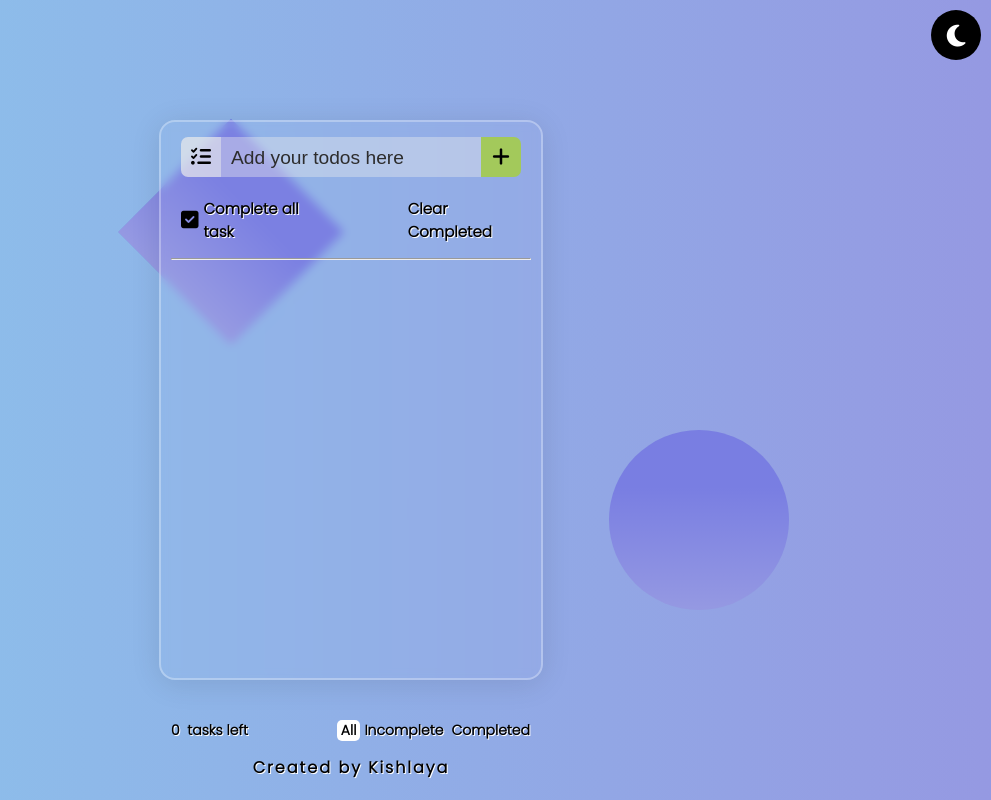
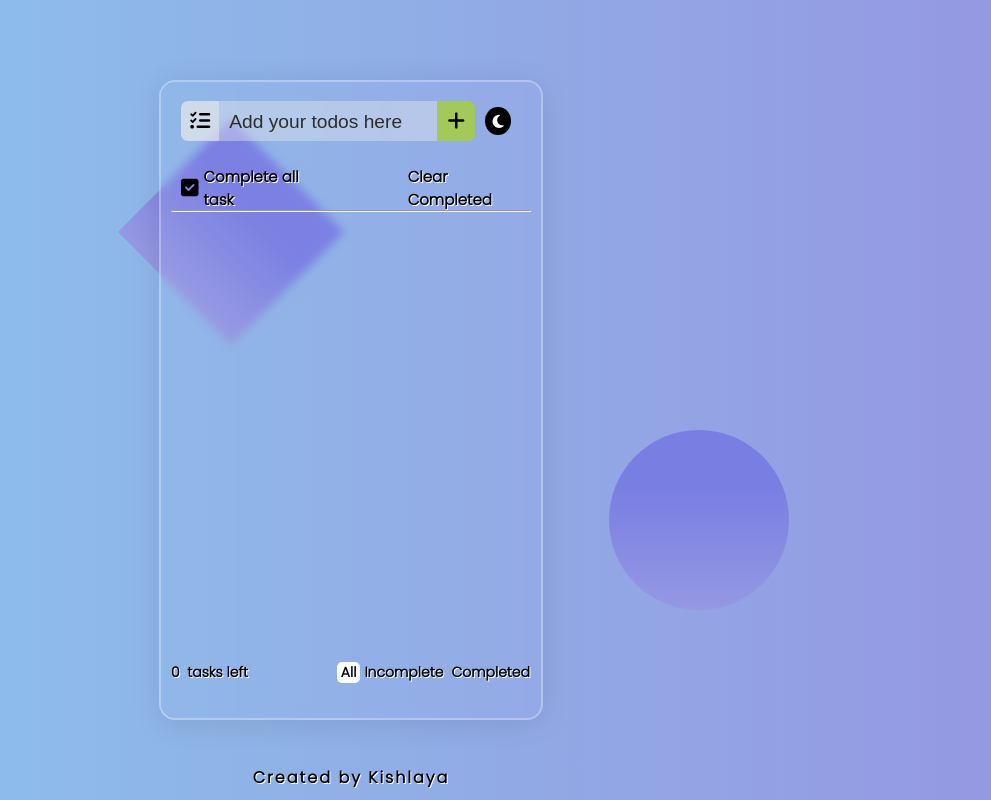
Before and after one commit to Kishlaya1999/To-Do-List-Using-local-storage, a plain HTML site: page index.html in a window 1280 px wide. Shown: the whole page, without its empty margins (289-1280 px from the left). Drawn offline with Linux system fonts and the light colour scheme.

Commit message:
Theme button position changed

```diff
--- a/index.html
+++ b/index.html
@@ -22,7 +22,6 @@
 
      <div class="box1"></div>
      <div class="box2"></div>
-     <div id="themeButton"><i class="fa-solid fa-moon"></i></div>
      <!-- <div class="box3"></div>
           <div class="box4"></div> -->
 
@@ -40,6 +39,7 @@
                          <div id="submitBtn" class="task-icon-container plus">
                               <i class="fa-solid fa-plus"></i>
                          </div>
+                         <div id="themeButton"><i class="fa-solid fa-moon"></i></div>
                     </div>
                     <!-- Input Bar End -->
                     <!-- Complete task and clear task bar -->
@@ -68,10 +68,9 @@
                          <!-- Todo List Items End -->
                     </ul>
                     <ul class="uncomplete-tasks-container flex-col" id="inCompleteTaskContainer"></ul>
-                    <ul class="complete-tasks-container flex-col" id="completeTaskContainer">Complete</ul>
+                    <ul class="complete-tasks-container flex-col" id="completeTaskContainer"></ul>
                </section>
                <!-- Todo List Container End-->
-          </section>
                <!-- Tabs Below Todo List -->
                <footer class="task-status-bar flex-row">
                     <section class="flex-row task-left">
@@ -85,6 +84,7 @@
                     </section>
                </footer>
                <!-- Tabs Below Todo List End -->
+          </section>
      </main>
      <span class="credits">Created by Kishlaya</span>
      <script src="./scripts.js"></script>
--- a/scripts.js
+++ b/scripts.js
@@ -146,7 +146,6 @@ function showAllTasks() {
      });
      eventListener();
 };
-
 
 function showInCompleteTasks() {
 
@@ -469,6 +468,7 @@ function displayActiveTab() {
 };
 displayActiveTab();
 
+// IIFE fuction which checks the localStorage and applies the presviously set theme
 (function (){
      let currentTheme = localStorage.getItem("theme");
      if(currentTheme == null){
@@ -492,6 +492,7 @@ displayActiveTab();
      }
 })();
 
+// function for handeling theme button changes
 function themeChanger(){
      let root = document.getElementById("root");
      // let themeIcon = document.querySelector("#themeButton i");
--- a/styles.css
+++ b/styles.css
@@ -132,13 +132,14 @@ body {
 #themeButton{
      display: grid;
      place-items: center;
-     position: absolute;
+     /* position: absolute;
      right: 10px;
-     top: 10px;
+     top: 10px; */
+     margin: 10px;
      background-color: #000;
      border-radius: 50%;
-     width: 50px;
-     height: 50px;
+     width: 28px;
+     height: 28px;
      cursor: pointer;
      transition: all 0.3s ease-in-out;
      /* border: 2px solid black; */
@@ -149,7 +150,7 @@ body {
 
 #themeButton i{
      color: #fff;
-     font-size: 25px;
+     font-size: 15px;
      transition: all 0.5s ease;
 }
 
@@ -171,7 +172,7 @@ body {
 main {
      justify-content: space-between;
      align-items: center;
-     height: 70%;
+     height: 80%;
      width: 30%;
      min-width: 350px;
      min-height: 500px;
@@ -189,13 +190,14 @@ main {
 /**---------------------------------------------------------------- Header (Input box) --------------------------------------*/
 header {
      align-self: start;
+     height: 19%;
 }
 
 .input-container {
      padding: 15px 20px;
      display: flex;
      align-items: center;
-     justify-content: space-between;
+     /* justify-content: space-between; */
 }
 
 .task-icon-container {
@@ -224,7 +226,7 @@ header {
 
 .input-container input {
      background-color: hsl(0deg 0% 92% / 40%);
-     width: 80%;
+     width: 70%;
      height: 40px;
      border: none;
      font-size: 20px;
@@ -276,6 +278,7 @@ input::placeholder {
 /**-------------------------------------------------------Middle (TODOs box)------------------------------------------------------------------*/
 .middle {
      position: relative;
+     /* height: 80%; */
 }
 
 .single-task-container {
@@ -306,7 +309,7 @@ li:nth-child(2n+1) {
 .uncomplete-tasks-container,
 .complete-tasks-container {
      overflow-y: scroll;
-     height:450px;
+     height: 440px;
      align-items: center;
      gap: 5px;
 }
@@ -392,7 +395,7 @@ footer {
 .credits{
      position: absolute;
      bottom: 10px;
-     margin:10px auto;
+     margin:0px auto;
      font-weight: bold;
      color: var(--text-color);
      letter-spacing: 2px;
@@ -402,3 +405,11 @@ footer {
 .fade-out-bck{-webkit-animation:fade-out-bck .7s both;animation:fade-out-bck .7s both}
 
 @-webkit-keyframes fade-out-bck{0%{-webkit-transform:translateZ(0);transform:translateZ(0);opacity:1}100%{-webkit-transform:translateZ(-80px);transform:translateZ(-80px);opacity:0}}@keyframes fade-out-bck{0%{-webkit-transform:translateZ(0);transform:translateZ(0);opacity:1}100%{-webkit-transform:translateZ(-80px);transform:translateZ(-80px);opacity:0}}
+
+
+@media only screen and (max-width: 600px) {
+     main{
+          height: 70%;
+          width: 80%;
+     }
+}
```
Lines whose indentation alone changed are shown as unchanged.
